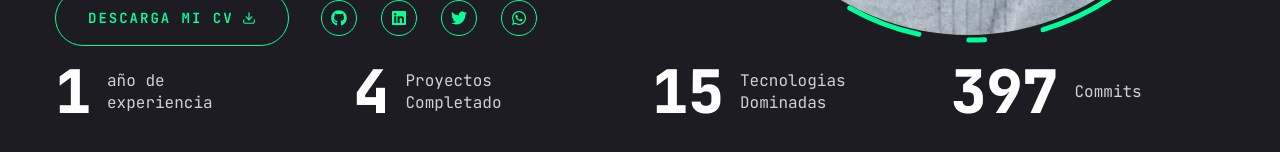
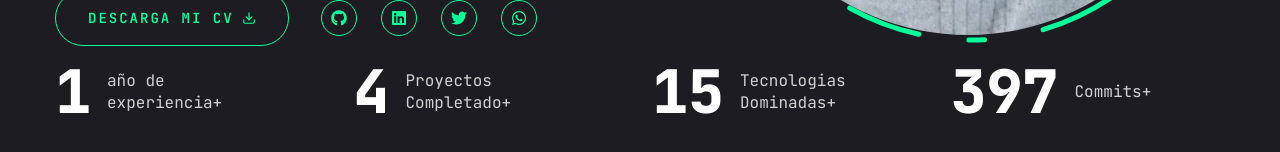
Before and after one commit to fakbo-dev/portfolio-2.0, a Next.js app: page / in a window 1280 px wide. Shown: the part 606-758 px from the top of the page. Built offline with nearby package versions, Linux system fonts and the light colour scheme.

Commit message:
try to add the curriculum

```diff
--- a/app/page.jsx
+++ b/app/page.jsx
@@ -1,6 +1,6 @@
 import { Button } from "@/components/ui/button";
 import { FiDownload } from "react-icons/fi";
-
+import Link from "next/link";
 // Component
 import Socials from "@/components/Socials";
 import Photo from "@/components/Photo";
@@ -19,6 +19,7 @@ function Home() {
             {/* Btn and socials */}
 
             <div className="flex flex-col xl:flex-row items-center gap-8">
+              <Link href="/assets/mauricio-oropeza.pdf" download>
                 <Button
                   variant="outline"
                   size="lg"
@@ -26,6 +27,7 @@ function Home() {
                   <span>Descarga mi CV</span>
                   <FiDownload />
                 </Button>
+              </Link>
               <div className="mb-8 xl:mb-0">
                 <Socials containerStyles="flex gap-6" iconStyle="w-9 h-9 border border-accent rounded-full flex justify-center items-center text-accent text-base hover:bg-accent hover:text-primary hover:transition-all duration-500" />
               </div>
--- a/components/Stats.jsx
+++ b/components/Stats.jsx
@@ -34,7 +34,7 @@ const Stats = () => {
                             key={i}
                         >
                             <CountUp end={num} duration={5} delay={2} className="text-4xl xl:text-6xl font-extrabold" />
-                            <p className={`${text.length < 15 ? "max-w-[100px]" : "max-w-[150px]"} leading-snug text-white/80`}>{text}</p>
+                            <p className={`${text.length < 15 ? "max-w-[100px]" : "max-w-[150px]"} leading-snug text-white/80`}>{text}+</p>
                         </div>
                     ))}
                 </div>
```
Also changed, not shown: 1 other file (tests, documents, lock files or other folders). Lines whose indentation alone changed are shown as unchanged.
